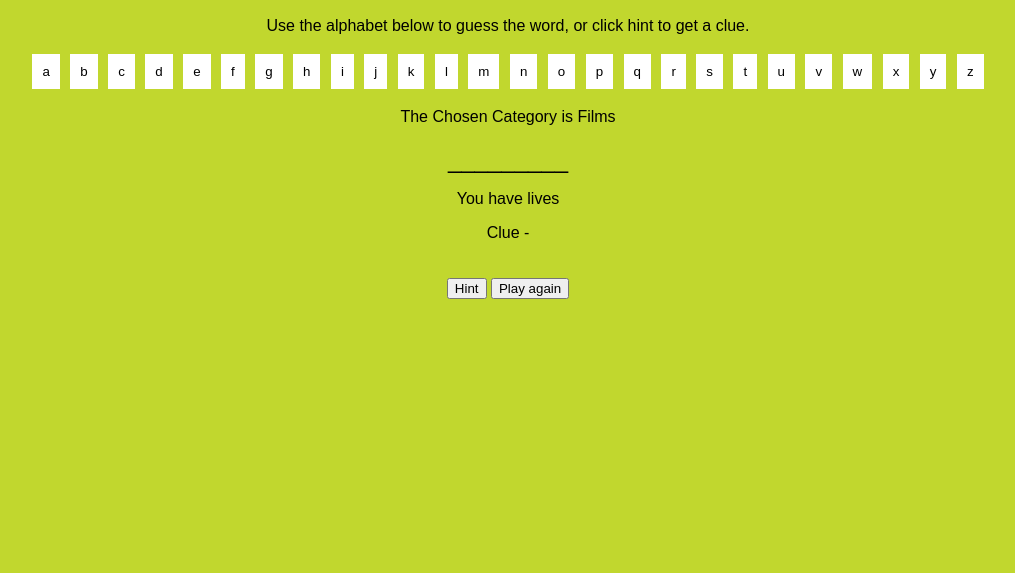
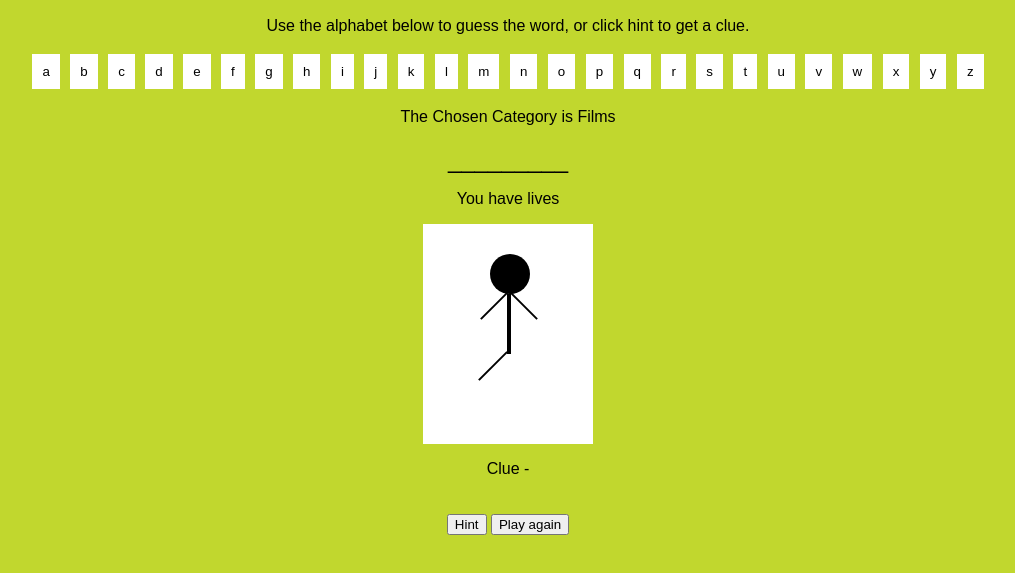
Before and after one commit to vjosifoski/Homeworks---JavaScript, a plain HTML site: page winter-homework/HANGMAN/index.html in a window 1280 px wide. Shown: the part 111-684 px from the top of the page, without its empty margins (132-1147 px from the left). Drawn offline with Linux system fonts and the light colour scheme.

Commit message:
Update styles.css

```diff
--- a/winter-homework/HANGMAN/styles.css
+++ b/winter-homework/HANGMAN/styles.css
@@ -29,6 +29,79 @@ body {
   color: red;
 }
 
+#hangman {
+  position: relative;
+  justify-content: center;
+  align-items: center;
+  margin: auto;
+  padding: 10px;
+  border: 10px;
+  background-color: white;
+  width: 150px;
+  height: 200px;
+}
+
+#head {
+  width: 40px;
+  height: 40px;
+  border-radius: 50%;
+  background-color: black;
+  position: absolute;
+  top: 30px;
+  left: 67px;
+}
+
+#body {
+  width: 4px;
+  height: 60px;
+  background-color: black;
+  position: absolute;
+  top: 70px;
+  left: 84px;
+}
+
+#leftArm {
+  width: 40px;
+  height: 2px;
+  background-color: black;
+  position: absolute;
+  top: 80px;
+  left: 52px;
+  transform: rotate(-45deg);
+}
+
+#rightArm {
+  width: 40px;
+  height: 2px;
+  background-color: black;
+  position: absolute;
+  top: 80px;
+  right: 50px;
+  transform: rotate(45deg);
+}
+
+#leftLeg {
+  width: 40px;
+  height: 2px;
+  background-color: black;
+  position: absolute;
+  bottom: 77px;
+  left: 50px;
+  transform: rotate(-45deg);
+}
+
+#rightLeg {
+  display: none;
+  width: 40px;
+  height: 2px;
+  background-color: black;
+  position: absolute;
+  bottom: 77px;
+  right: 50px;
+  transform: rotate(45deg);
+}
+
+
 #hint {
   margin-top: 20px;
 }
```
